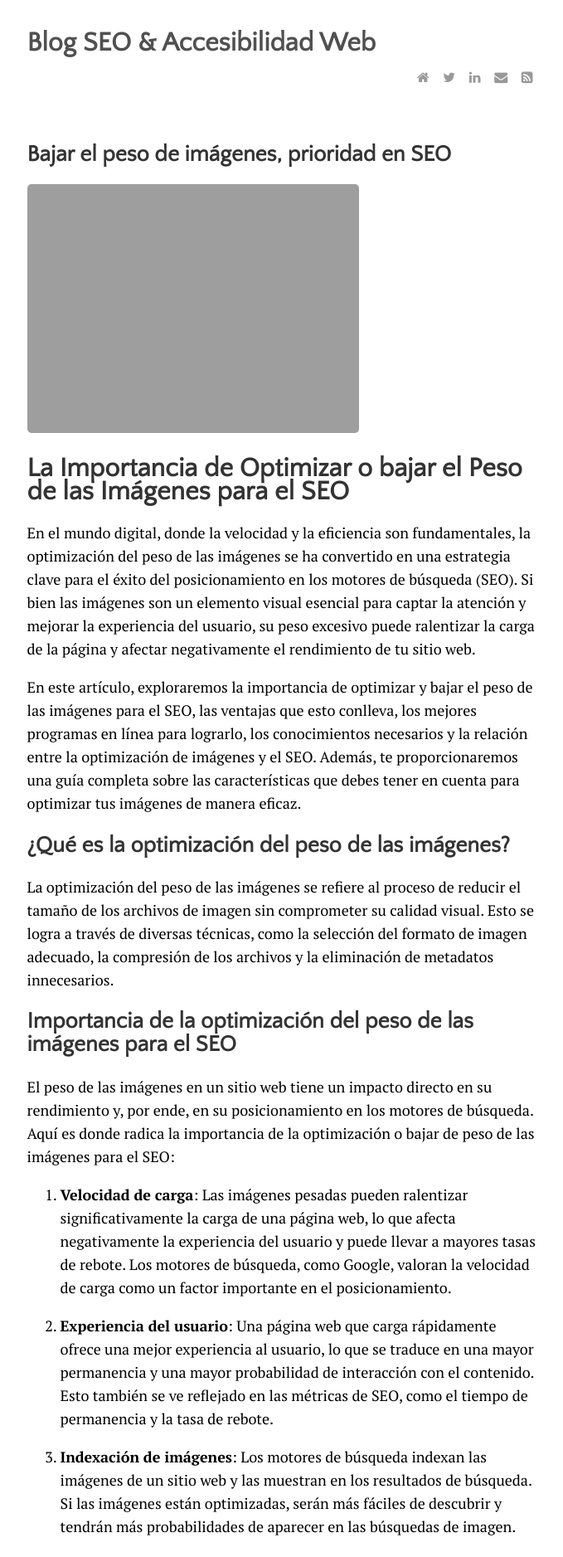
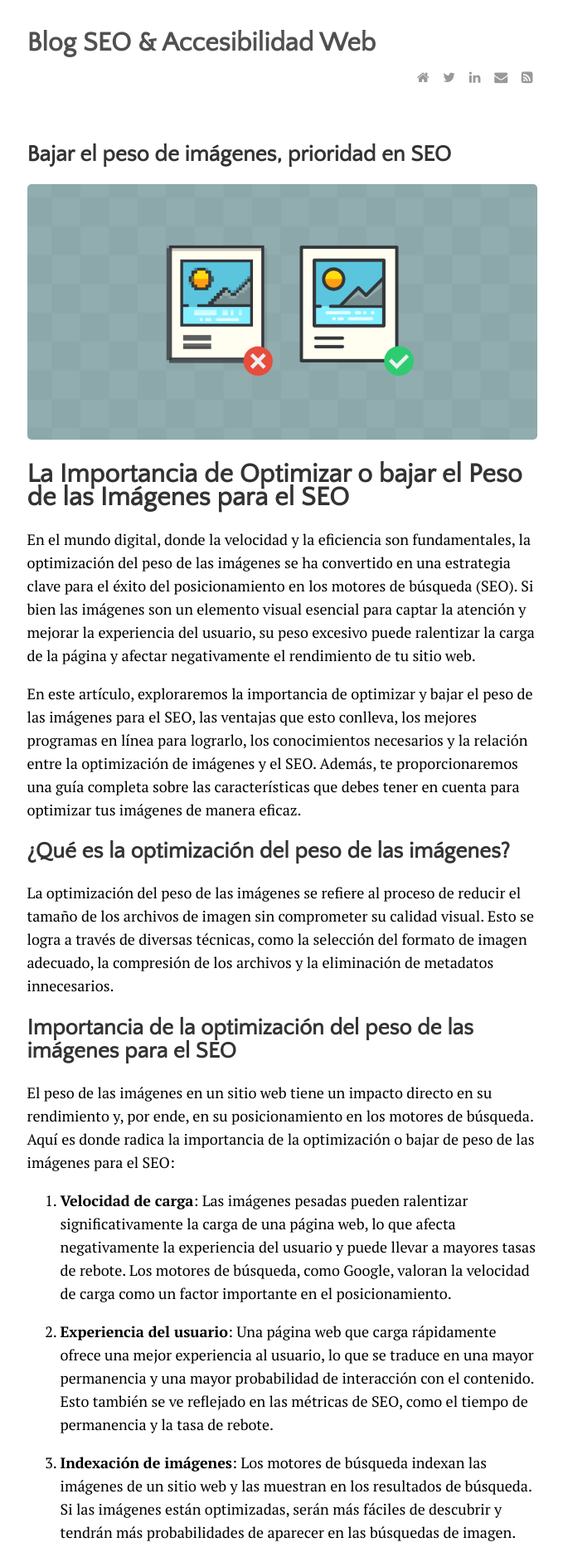
Before and after one commit to JuanEsquiviasO/blog, a Jekyll site: the page built from _posts/2024-04-09-importancia-bajar-peso-imagenes-en-seo.md, in a window 1280 px wide. Shown: the top 1877 px of the page at 83% size, without its empty margins (300-979 px from the left). Built offline with Jekyll 4.4.1, drawn with Linux system fonts in a browser that asks for light colours; comment, search, counter and statistics services are not loaded.

Commit message:
change image name

```diff
--- a/_posts/2024-04-09-importancia-bajar-peso-imagenes-en-seo.md
+++ b/_posts/2024-04-09-importancia-bajar-peso-imagenes-en-seo.md
@@ -4,7 +4,7 @@ title: "Bajar el peso de imágenes, prioridad en SEO"
 author: "Juan Esquivias"
 categories: SEO
 tags: [SEO,Marketing Digital,SEO Técnico]
-image: optimizar-imágenes-seo.png
+image: optimizar-imagenes-seo.png
 ---
 # La Importancia de Optimizar o bajar el Peso de las Imágenes para el SEO
 
```
Also changed, not shown: assets/img/optimizar-imagenes-seo.png (added).
